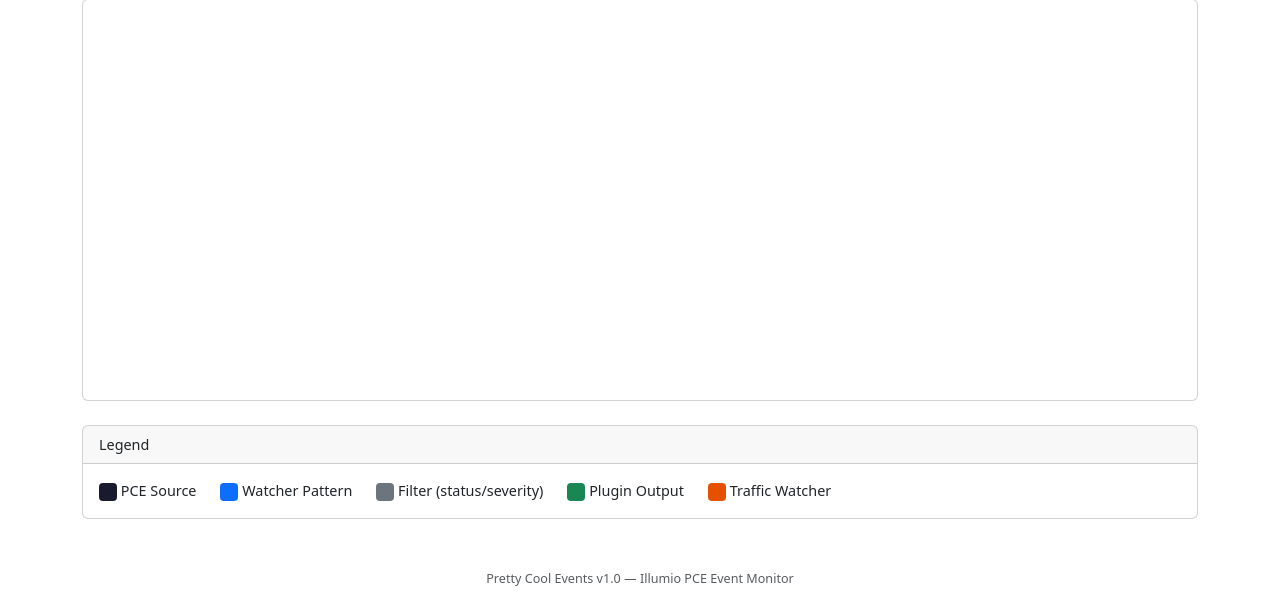
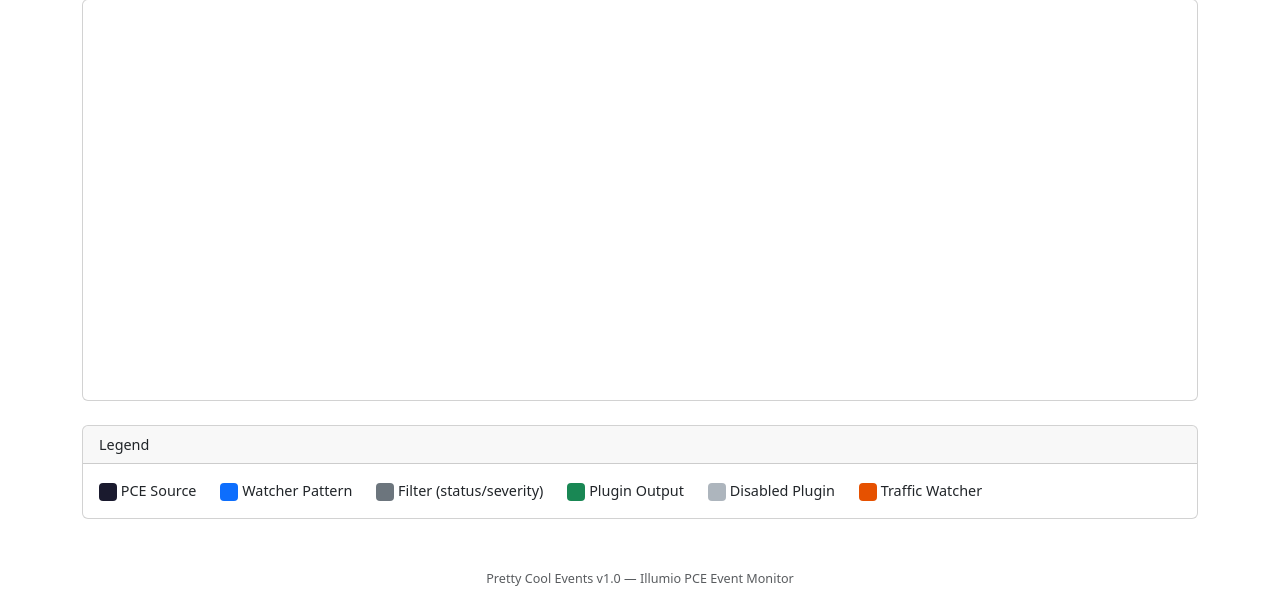
Before and after one commit to alexgoller/illumio-pretty-cool-events, a Python web app: template pretty_cool_events/web/templates/diagram.html in a window 1280 px wide. Shown: the part 188-800 px from the top of the page. Run offline with Jinja, Linux system fonts and the light colour scheme; the template is opened without the code that fills it, so the values that code supplies are empty.

Commit message:
Document all 15 plugins and show disabled plugins in diagram
README:
- Added full documentation for the 4 new plugins:
  PCEOpsgenie (API key, team, priority, tags config + setup)
  PCEGithubIssue (token, repo, labels + PAT setup instructions)
  PCELambda (function_name, region, credentials, invocation type
  + default credential chain note)
  PCEMattermost (webhook_url, channel, username + setup link)

Diagram:
- Plugin nodes now check against the enabled plugins list
- Disabled plugins (referenced by watchers but not enabled in
  plugin config) render as gray nodes with "DISABLED" subtitle
  instead of green with dispatch count
- Connections to disabled plugins use dashed gray lines instead
  of solid green arrows
- Works for both event watchers and traffic watchers
- "Disabled Plugin" added to the legend
- Makes misconfiguration immediately visible: if a watcher
  references a plugin that isn't configured, you see it

Co-Authored-By: Claude Opus 4.6 (1M context) <noreply@anthropic.com>

```diff
--- a/pretty_cool_events/web/routes.py
+++ b/pretty_cool_events/web/routes.py
@@ -253,6 +253,7 @@ def diagram_page() -> str:
             default=str,
         ),
         plugin_meta_json=json.dumps(meta_map),
+        enabled_plugins_json=json.dumps(list(config.plugin_config.keys())),
         stats_json=json.dumps(stats, default=str),
         config=config,
     )
--- a/pretty_cool_events/web/templates/diagram.html
+++ b/pretty_cool_events/web/templates/diagram.html
@@ -36,6 +36,7 @@
       <div><svg width="18" height="18"><rect width="18" height="18" rx="4" fill="#0d6efd"/></svg> Watcher Pattern</div>
       <div><svg width="18" height="18"><rect width="18" height="18" rx="4" fill="#6c757d"/></svg> Filter (status/severity)</div>
       <div><svg width="18" height="18"><rect width="18" height="18" rx="4" fill="#198754"/></svg> Plugin Output</div>
+      <div><svg width="18" height="18"><rect width="18" height="18" rx="4" fill="#adb5bd"/></svg> Disabled Plugin</div>
       <div><svg width="18" height="18"><rect width="18" height="18" rx="4" fill="#e65100"/></svg> Traffic Watcher</div>
     </div>
   </div>
@@ -47,6 +48,7 @@
 const watchers = {{ watchers_json | safe }};
 const trafficWatchers = {{ traffic_watchers_json | safe }};
 const pluginMeta = {{ plugin_meta_json | safe }};
+const enabledPlugins = new Set({{ enabled_plugins_json | safe }});
 const pceFqdn = {{ config.pce.pce | tojson }};
 const stats = {{ stats_json | safe }};
 
@@ -198,11 +200,14 @@ plugins.forEach(pName => {
   const avgY = positions.reduce((a, b) => a + b, 0) / positions.length;
   const meta = pluginMeta[pName] || { display_name: pName, icon: 'bi-plug' };
   const pluginCount = (stats.plugin_stats || {})[pName] || 0;
+  const isEnabled = enabledPlugins.has(pName);
 
   const plugNode = {
     x: COL_PLUGIN - NODE_W/2, y: avgY - NODE_H/2, w: NODE_W, h: NODE_H,
-    label: meta.display_name, sublabel: pluginCount + ' dispatched',
-    color: '#198754', textColor: '#fff'
+    label: meta.display_name,
+    sublabel: isEnabled ? pluginCount + ' dispatched' : 'DISABLED',
+    color: isEnabled ? '#198754' : '#adb5bd',
+    textColor: '#fff',
   };
   elements.push(plugNode);
   pluginNodes[pName] = plugNode;
@@ -212,10 +217,12 @@ plugins.forEach(pName => {
 filterNodes.forEach(fn => {
   const plugNode = pluginNodes[fn.action.plugin];
   if (plugNode) {
+    const isEnabled = enabledPlugins.has(fn.action.plugin);
     connections.push({
       x1: fn.node.x + fn.node.w, y1: fn.node.y + fn.node.h / 2,
       x2: plugNode.x, y2: plugNode.y + plugNode.h / 2,
-      color: '#198754'
+      color: isEnabled ? '#198754' : '#adb5bd',
+      dashed: !isEnabled,
     });
   }
 });
@@ -248,6 +255,7 @@ connections.forEach(c => {
   path.setAttribute('stroke', c.color);
   path.setAttribute('stroke-width', '2');
   path.setAttribute('marker-end', markerEnd);
+  if (c.dashed) path.setAttribute('stroke-dasharray', '6,4');
   svg.appendChild(path);
 });
 
@@ -394,8 +402,11 @@ if (trafficWatchers.length > 0) {
     Object.entries(tPluginSet).forEach(([pName, info]) => {
       const avgY = info.rows.reduce((s, r) => s + r.y, 0) / info.rows.length;
       const meta = pluginMeta[pName] || {display_name: pName};
-      const pNode = tNode(tSvg, T_COL_PLUGIN-90, avgY-22, 180, 44, meta.display_name, pName, '#198754', '#fff');
-      info.rows.forEach(r => tConn(tSvg, r.node, pNode, '#198754', 'url(#t-arrow-g)'));
+      const isEnabled = enabledPlugins.has(pName);
+      const color = isEnabled ? '#198754' : '#adb5bd';
+      const sub = isEnabled ? pName : 'DISABLED';
+      const pNode = tNode(tSvg, T_COL_PLUGIN-90, avgY-22, 180, 44, meta.display_name, sub, color, '#fff');
+      info.rows.forEach(r => tConn(tSvg, r.node, pNode, color, isEnabled ? 'url(#t-arrow-g)' : 'url(#t-arrow)'));
     });
 
     // Column headers
```
Also changed, not shown: README.md.
